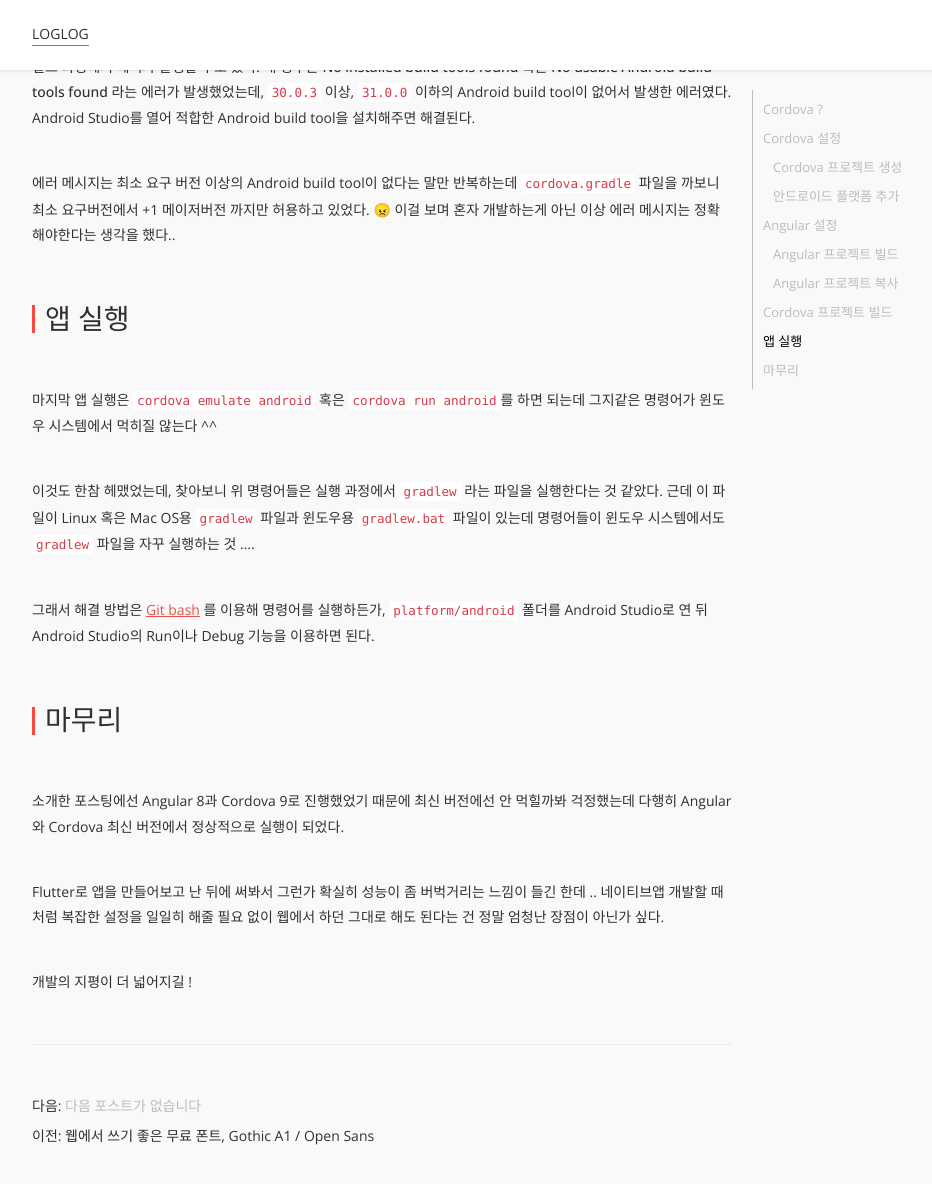
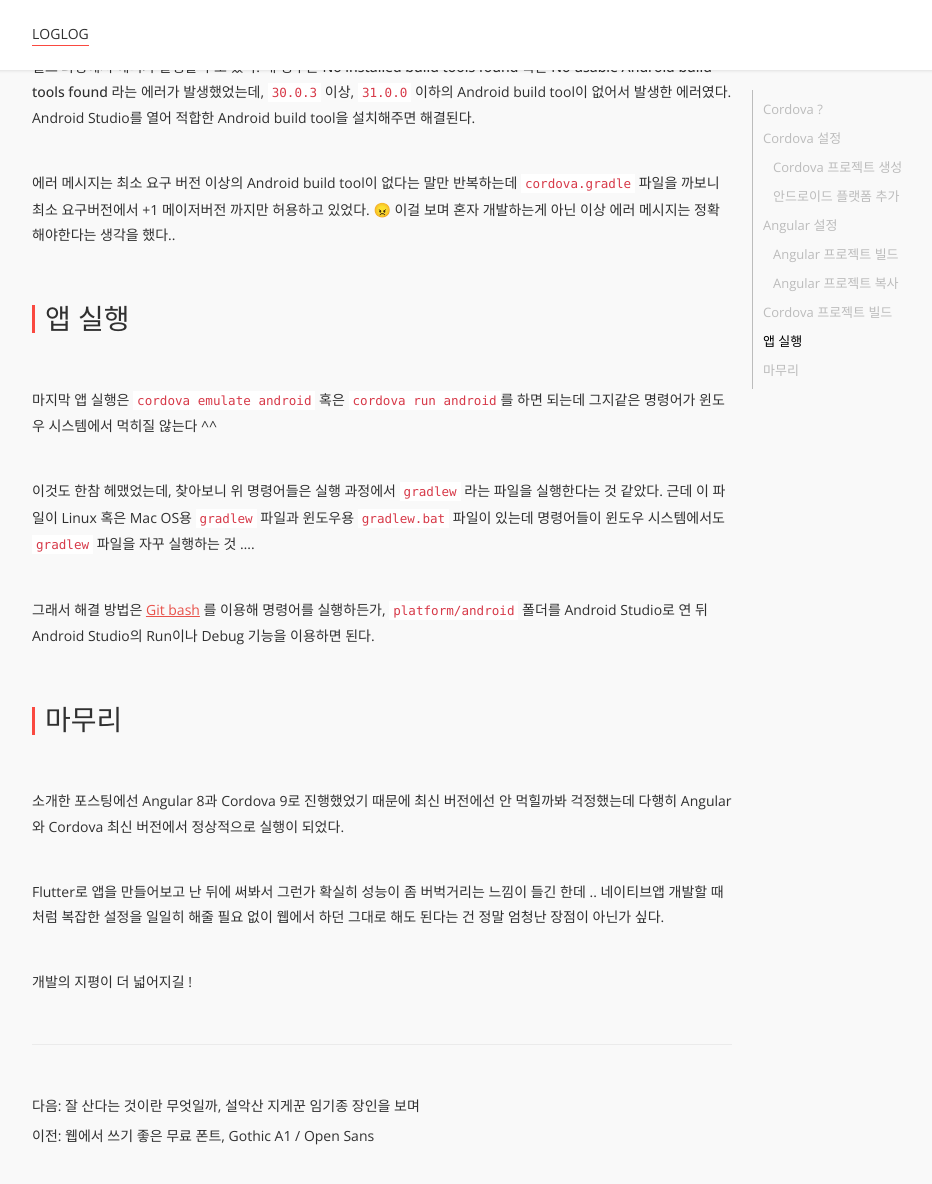
Before and after one commit to tk2blog90/tk2blog90.github.io, a Jekyll site: the page built from _posts/2022-02-17-1.md, in a window 1280 px wide and 1400 px high, scrolled down 3622 px. Shown: the top 1184 px of the window, without its empty margins (258-1190 px from the left). Built offline with Jekyll 4.4.1, drawn with Linux system fonts in a browser that asks for light colours; nearby versions of some CDN libraries; comment, search, counter and statistics services are not loaded; some of the changed lines change nothing that is shown.

Commit message:
Add post

```diff
--- /dev/null
+++ b/_posts/2022-02-18-1.md
@@ -0,0 +1,73 @@
+---
+layout: post
+title: 잘 산다는 것이란 무엇일까, 설악산 지게꾼 임기종 장인을 보며
+subject: Etc
+keywords: 웰빙, 잘 사는 것, 인생, 삶, 지게꾼, 임기종
+---
+
+아주 잠깐이지만, 작년에 책을 열심히 읽던 시기가 있었다.
+그 기간 동안 읽었던 책들 중에 행복에 관한 이야기를 다루는 것들도 많았는데,
+[AAGag](https://aagag.com/){:target="_blank" rel="nofollow noopener noreferrer"}에서
+유퀴즈에 나온 임기종 장인을 보며 느낀바가 있어 이 글을 쓰게 되었다.
+
+{% capture url %}{{ "https://aagag.com/issue/?idx=1043765" }}{% endcapture %}
+{% capture name %}{{ "설악산의 마지막 지게꾼 임기종 장인" }}{% endcapture %}
+{% capture thumbnail %}{{ "https://i.aagag.com/o/FV0ec.jpg" }}{% endcapture %}
+{% include site-link.html %}
+
+# 임기종 장인
+
+나는 티비를 잘 보지 않는 편이다.
+그래서 티비에 나온 소식도 보통 AAGag같은 커뮤니티를 통해서 접하는데,
+얼마 전에 본 내용이 바로 설악산의 마지막 지게꾼인 임기종 장인에 관한 것이었다.
+
+지게꾼이 무엇인가 했더니 산에서 짐을 옮겨주는 사람이었다.
+임기종 장인은 어떤 물건이든 사람이 나를 수 있는 거라면
+직접 지고 설악산 곳곳에 배달해주는 설악산 전용 택배원인 셈이었다.
+위 글을 보면 자기 몸보다 큰 아이스크림 냉장고도 지고 가는 모습을 볼 수 있다.
+
+여튼 이 분을 보면 적어도 요즘 사람들 기준에선 '행복한 삶'과는 제법 거리가 먼 사람이 아닐까 싶은 생각이 든다.
+키 158cm에 몸무게 65kg이라는 작은 체구로 산길을 짐을 짊어진 채 몇 시간씩 산을 타야 하는데
+본인은 익숙해져서 견딜만하다고 하지만 모르긴 몰라도 몸도 많이 상했을 것이다.
+
+택배 상하차만 해도 지옥같은데 지게꾼은 더 하면 더 했지 덜 하진 않지 않을까?
+
+그런 삶을 살고 있음에도 불구하고
+유퀴즈에 나온 임기종 장인은 전혀 불행해보이지도 않았고
+자신의 삶에 불만이 있는 것처럼 보이지도 않았다.
+오히려 그는 지게꾼이라는 일에 사명을 지니고 있었고
+일을 하며 번 돈으로 여태까지 1억이라는 금액을 기부하기도 했다고 한다.
+
+# 행복한 삶
+
+흔히 행복이란 마음 먹기에 달렸다고들 한다.
+아무리 어려운 상황이어도 내가 못 가진 것 보다 내가 가진 것에 감사하며
+자신이 하는 일에 큰 뜻을 품고 남을 위해 베풀며 살면
+어떤 상황이어도 행복할 수 있다고들 한다.
+적어도 내가 본 책들에서는 그랬다.
+
+그러나 나는 그렇게 얻은 행복이 과연 진짜 행복일까 하는 의구심이 든다.
+임기종 장인과 같은 삶을 사는 사람들을 비하하는 것은 결코 아니다.
+그런 삶을 사는 사람들을 진심으로 존경하지만,
+내가 과연 그렇게 살 수 있을까 하는 의문이 드는 것이다.
+
+가진것에 만족하고 살 수도 있지만
+우리는 더 좋고 더 나은 것들을 누리며 살아갈 수도 있다.
+그곳에 이르기까지 많은 고난과 역경이 있을테고 어쩌면 고난과 역경을 겪고도 이르지 못할 수도 있지만
+나는 그 가능성을 포기하고 현재 상황에 만족하며 묵묵히 내 할 일을 하는 삶을 살 수 있을 것 같은 생각이 들지 않는다.
+당장 단기적으로는 그럴 수 있지만
+결국 목표는 더 나은 삶을 찾는 것이 될 것 같다는 말이다.
+평생을 현재 상황에 머물러서 산다면 글쎄 ..
+그래도 그 상황에 만족하고 행복을 느낀다면 그게 진짜 행복이 맞을까 ..
+
+# 마무리
+
+행복하기 위해선 비교하지 않는 삶을 사는 것이 제일 중요하다는 생각이 든다.
+얼마 전에 인터넷에서 '부탄'이라는 나라가 한 때 행복지수 1위였는데
+문명이 발달하고 SNS가 보급되면서 자신들이 얼마나 가난한지를 깨닫고 난 뒤 행복지수가 떨어졌다는 글을 봤다.
+내가 알고있는 행복지수 1위는 '바누아투'라는 곳이었기 때문에 글의 진위여부가 의심스럽긴 했지만
+비교가 스스로를 불행에 빠트린다는 것은 의심할 수 없는 사실이기도 하다.
+
+비교를 하지 않는 첫 걸음이 내가 가진 것에 만족하는 것인데 ..
+애초에 더 나은 삶이라는게 있다는 것을 몰랐으면 모를까
+그런게 존재한다는 걸 안 이상 어쩔 수 없이 그것을 추구하게 되는 것 같다 .. ㅎ
--- a/_sass/post-contents.scss
+++ b/_sass/post-contents.scss
@@ -106,8 +106,11 @@
   }
 
   li {
+    line-height: 1.8em;
+  }
+
+  ul > li {
     list-style-type: none;
-    line-height: 1.8em;
 
     &::before {
       content: '-';
```
